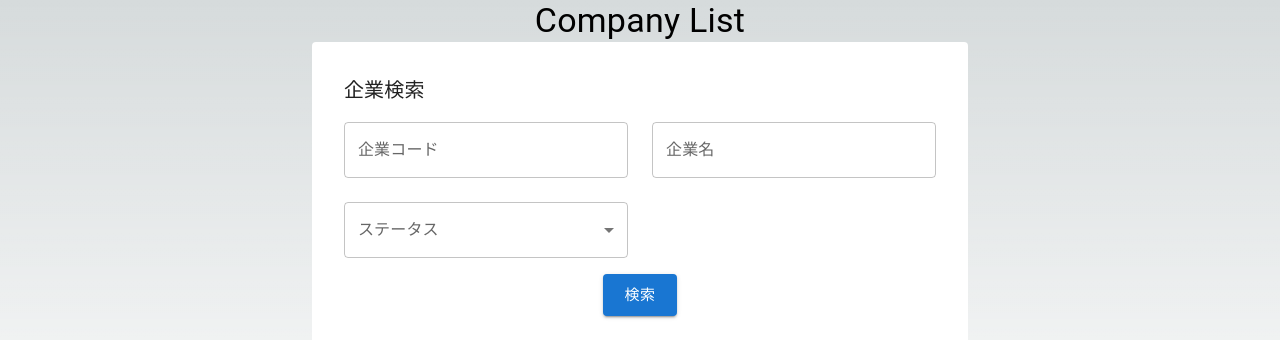
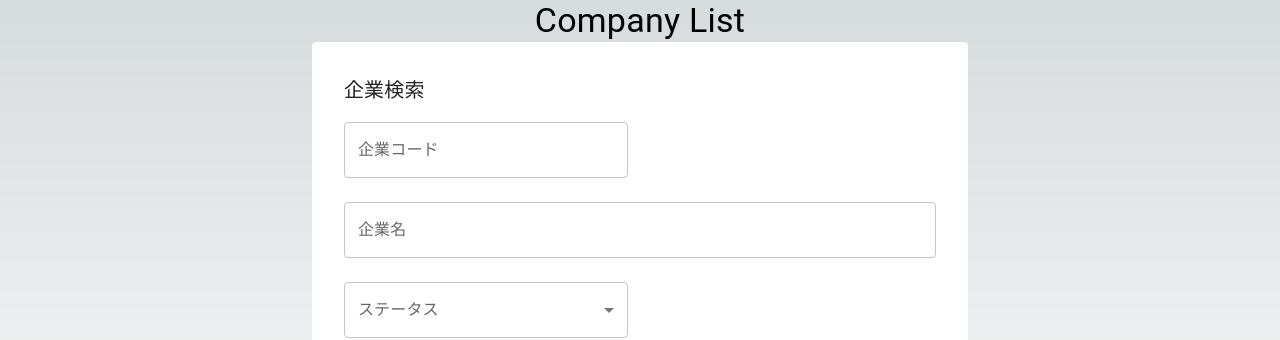
Before and after one commit to mrstnj/application_form_generator_app, a Next.js app in the folder project-frontend/: page /companies in a window 1280 px wide. Shown: the top 340 px of the page. Built offline with nearby package versions, Linux system fonts and the light colour scheme; no server answers.

Commit message:
update: 企業名フォーム

```diff
--- a/project-frontend/src/app/companies/page.tsx
+++ b/project-frontend/src/app/companies/page.tsx
@@ -88,7 +88,7 @@
                   />
                 </FormControl>
               </Grid>
-              <Grid item xs={12} sm={6}>
+              <Grid item xs={12}>
                 <FormControl fullWidth>
                   <Controller
                     name="name"
```
